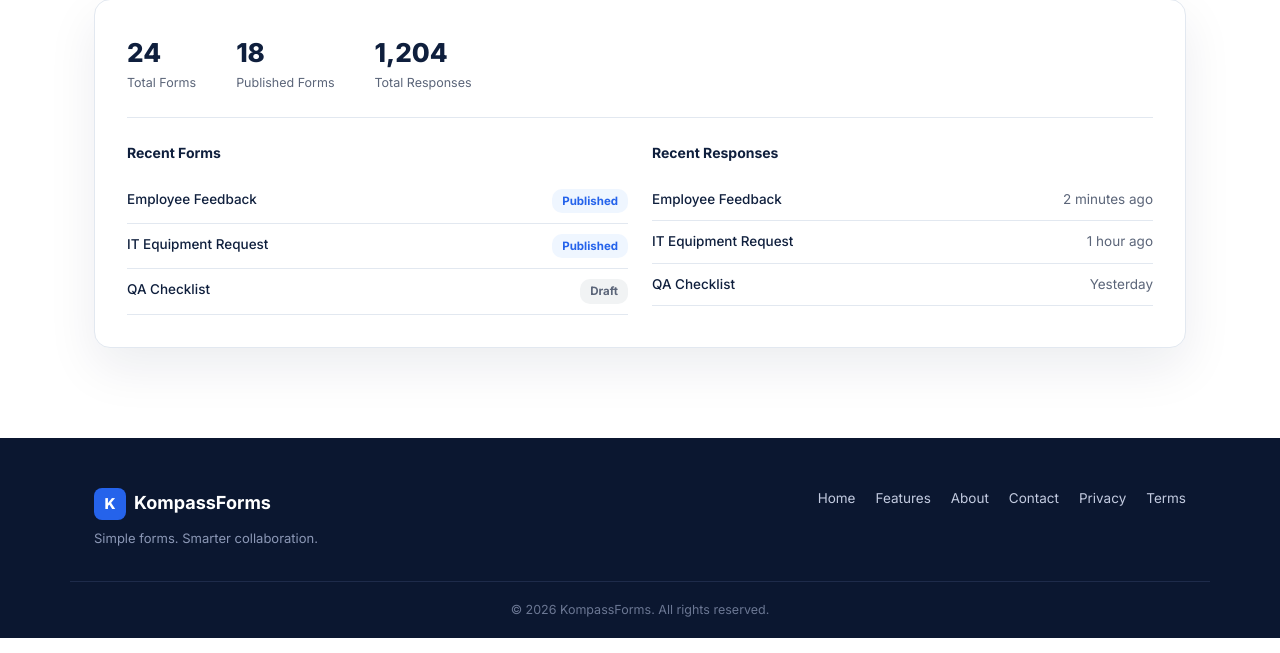
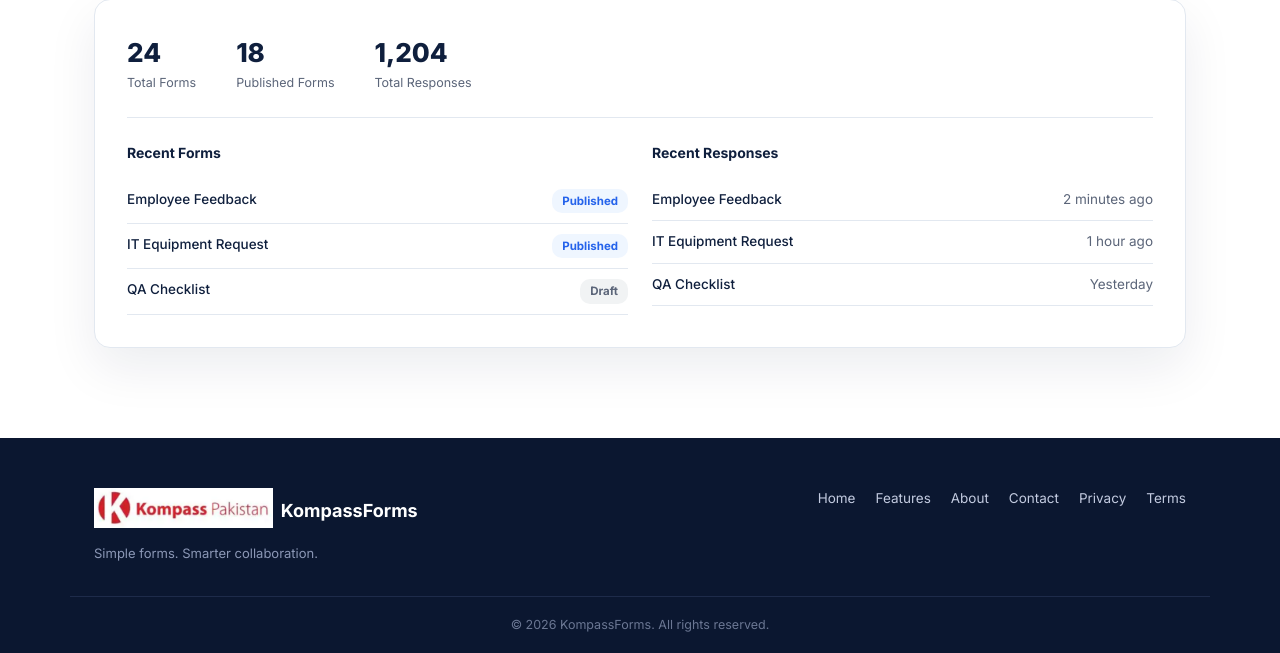
Before and after one commit to MuhammadSalar30/KompassForms, a Django app: page / in a window 1280 px wide. Shown: the part 1988-2641 px from the top of the page. Run offline with Django 5.2, Linux system fonts and the light colour scheme.

Commit message:
Homepage Again updated

```diff
--- a/templates/homepage.html
+++ b/templates/homepage.html
@@ -17,7 +17,7 @@
 
         <div class="lp-brand">
            <!-- <span class="lp-brand-icon">K</span> -->
-            <span class="navbar-brand">
+            <span>
         <img src="{% static 'assets/kompass-logo.png' %}" alt="Kompass Logo" height="40">
             </span>
             <span class="lp-brand-text">KompassForms</span>
@@ -225,7 +225,10 @@
 
         <div class="lp-footer-brand">
             <div class="lp-brand">
-                <span class="lp-brand-icon">K</span>
+              <!--  <span class="lp-brand-icon">K</span> -->
+                    <span>
+        <img src="{% static 'assets/kompass-logo.png' %}" alt="Kompass Logo" height="40">
+            </span>
                 <span class="lp-brand-text">KompassForms</span>
             </div>
             <p>Simple forms. Smarter collaboration.</p>
```
